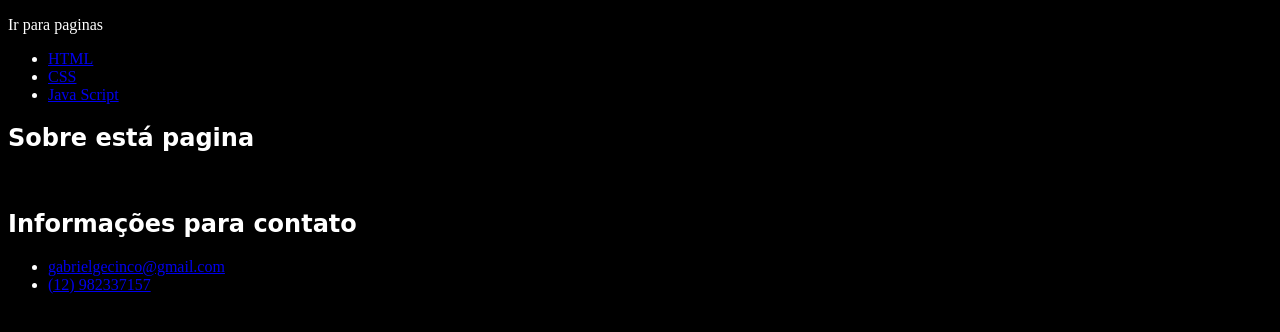
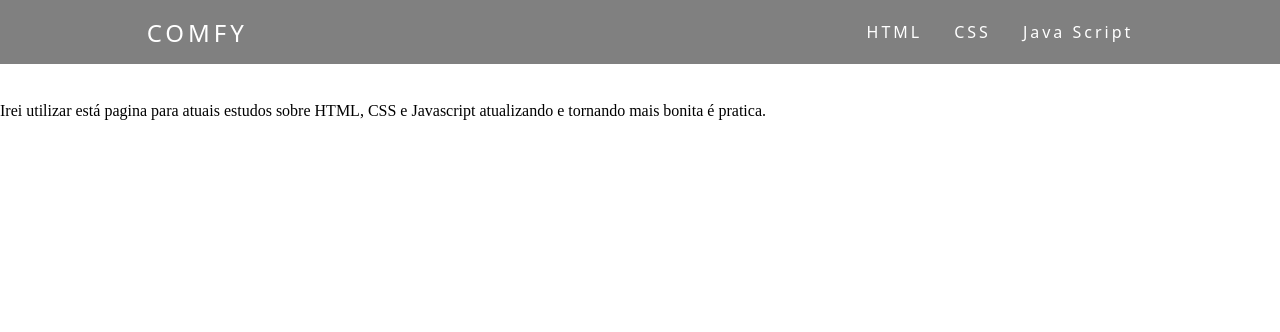
Before and after one commit to gabrielg5s/estudo-html-css, a plain HTML site: page index.html in a window 1280 px wide. Drawn offline with Linux system fonts and the light colour scheme; a web font is replaced by a local one.

Commit message:
adição nav bar e começo da customização

```diff
--- a/index.html
+++ b/index.html
@@ -10,21 +10,26 @@
 
     <body>
 
-        <nav>
-            <p>Ir para paginas</p>
-             <ul>
-                <li>
-                    <a href="html-estudo.html">HTML</a>
-                </li>
-                <li>
-                     <a href="css-estudo.html">CSS</a>
-                </li>
-                <li>
-                     <a href="js-estudo.html">Java Script </a>
-                </li>
-            </ul
+        <header>
+            <nav>
 
-        </nav>
+                <a class="logo" href="index.html">COMFY</a>
+                <div class="mobile-menu">
+                    <div class="line1"></div>
+                    <div class="line2"></div>
+                    <div class="line3"></div>
+                </div>
+                <ul class="nav-list">
+                    <li><a href="html-estudo.html">HTML</a></li>
+                    <li><a href="css-estudo.html">CSS</a></li>
+                    <li><a href="js-estudo.html">Java Script</a> </li>
+                </ul>
+
+            </nav>
+
+
+        </header>
+    <main></main>
 
             <h1>Sobre está pagina</h1>
             Irei utilizar está pagina para atuais estudos sobre HTML, CSS e Javascript atualizando e tornando mais bonita é pratica.
--- a/style.css
+++ b/style.css
@@ -1,4 +1,48 @@
 @import url('https://fonts.googleapis.com/css2?family=Oxygen:wght@300&family=Short+Stack&display=swap');
+
+*{
+    margin: 0;
+    padding: 0;
+}
+
+a{
+  color: white;
+  text-decoration: none;
+  transition: 0.3s;
+}
+
+a:hover{
+    opacity: 0.7;
+}
+
+.logo{
+    font-size: 24px;
+    text-transform: uppercase;
+    letter-spacing: 4px;
+}
+
+nav {
+    display: flex;
+    justify-content: space-around;
+    align-items: center;
+    font-family: system-ui, -apple-system, BlinkMacSystemFont, 'Segoe UI', Roboto, Oxygen, Ubuntu, Cantarell, 'Open Sans', 'Helvetica Neue', sans-serif;
+    background: grey ;
+    height: 8vh;
+}
+
+main{
+    background-color: black;
+}
+
+.nav-list{
+    list-style: none;
+    display: flex;
+}
+
+.nav-list li{
+    letter-spacing: 3px;
+    margin-left: 32px;
+}
 
 h1 {
     color:white;
@@ -10,14 +54,7 @@ h2 {
     font-family: 'Oxygen', sans-serif;
 }
 
-*{
-    background-color:black;
-
-}
 p{
-    color: white;
-}
-li{
     color: white;
 }
 
```
Also changed, not shown: css-estudo.html (+20 -14 lines), html-estudo.html (+20 -8 lines), js-estudo.html (+20 -14 lines), files/logo.png (added), mobile-navbar.js (added).
